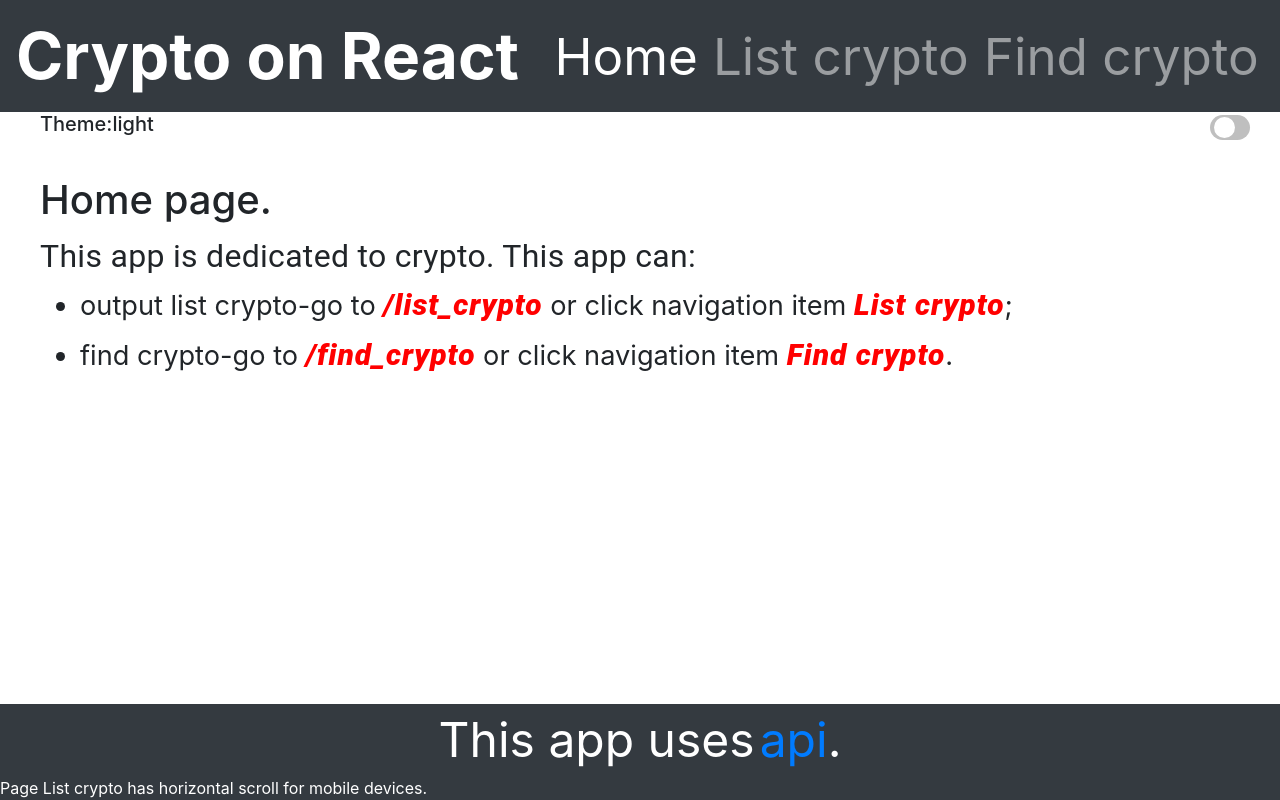
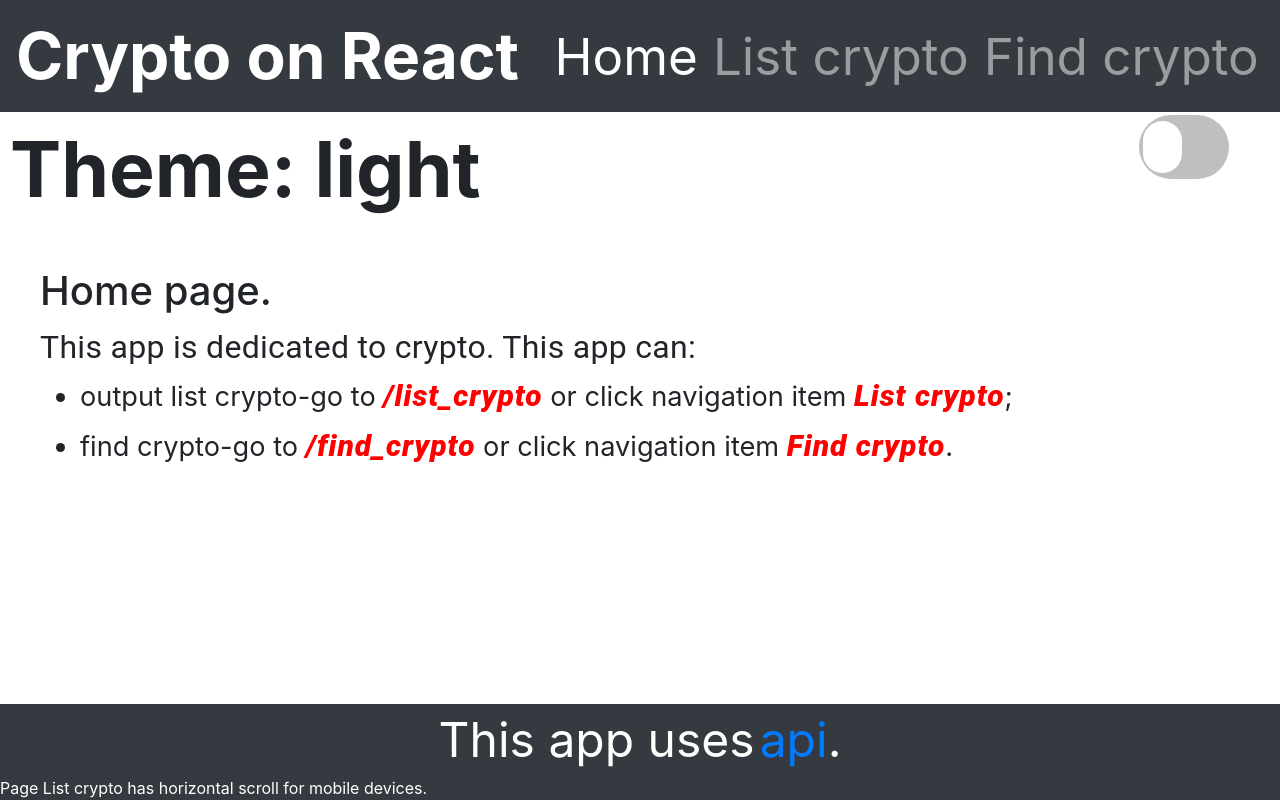
Before and after one commit to andrei1994rus/crypto-react, a React (Create React App) app: page / in a window 1280 px wide. Built offline with nearby package versions, Linux system fonts and the light colour scheme.

Commit message:
refactor switch theme

```diff
--- a/src/components/SwitchTheme.js
+++ b/src/components/SwitchTheme.js
@@ -5,7 +5,7 @@
 `
 	position:relative;
 	top:3px;
-	right:30px;
+	right:4%;
 	float:right;
 `;
 
@@ -21,8 +21,13 @@
 
     	&:before
     	{
-    		left:calc(100%-2px);
+    		left:calc(-9%);
     		transform:translateX(100%);
+
+    		@media(min-width:1024px)
+    		{
+    			left:calc(1vmin*0.8);
+    		}
     	}
     }
 `;
@@ -38,6 +43,12 @@
   	position:relative;
   	transition:background-color 0.2s;
 
+  	@media(min-width:1024px)
+  	{
+  		width:7vmax;
+  		height:5vmax;
+  	}
+
   	&:before
 	{
 		content:"";
@@ -49,6 +60,17 @@
 		border-radius:45px;
 		transition:0.2s;
 		background:#fff;
+
+		@media(min-width:1024px)
+		{
+			width:3vmax;
+  			height:4vmax;
+		}
+
+		@media(min-width:1024px)
+    	{
+    		top:calc(1vmin*0.8);
+    	}
 	}
 
 	&:active:before
@@ -59,13 +81,24 @@
 
 const TextStyle=styled.div
 `
-	margin-left:3%;
-	width:90%;
+	padding-left:3%;
 
-	@media(min-width:1001px)
+	@media(min-width:1024px)
 	{
-		margin-left:40px;
-		width:95%;
+		padding-left:10px;
+	}
+
+	#theme
+	{
+		display:flex;
+		font-weight:bold;
+		font-size:5vh;
+		padding-right:5vmax;
+
+		@media(min-width:1024px)
+		{
+			font-size:6vmax;
+		}
 	}
 `;
 
@@ -152,7 +185,7 @@
 			        <Slider/>
 			    </Label>
 			    <TextStyle>
-			    	<h5>Theme:{isChecked ? "dark" : "light"}</h5>
+			    	<span id="theme">Theme: {isChecked ? "dark" : "light"}</span>
 			    </TextStyle>
 		    </div>
 	    );
```
